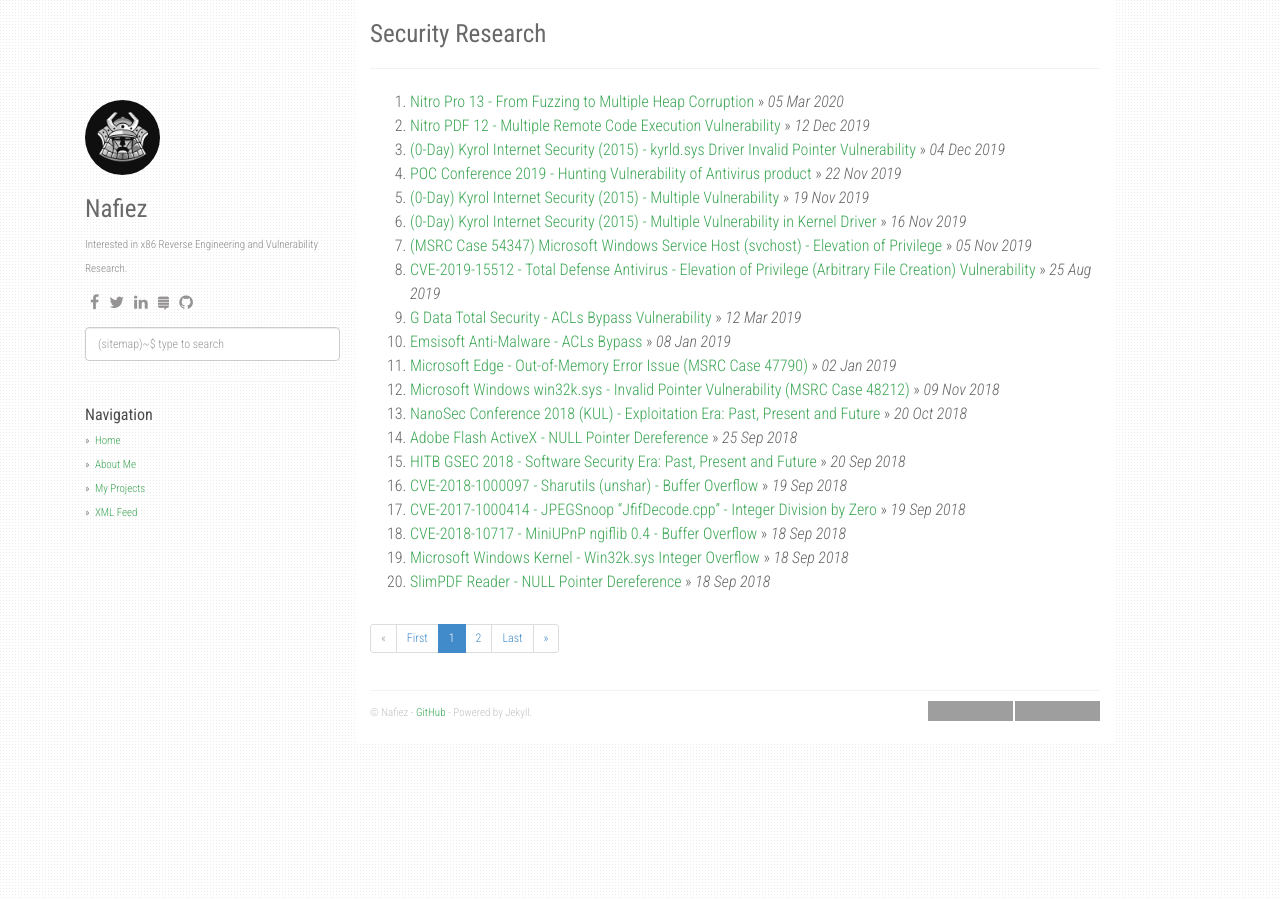
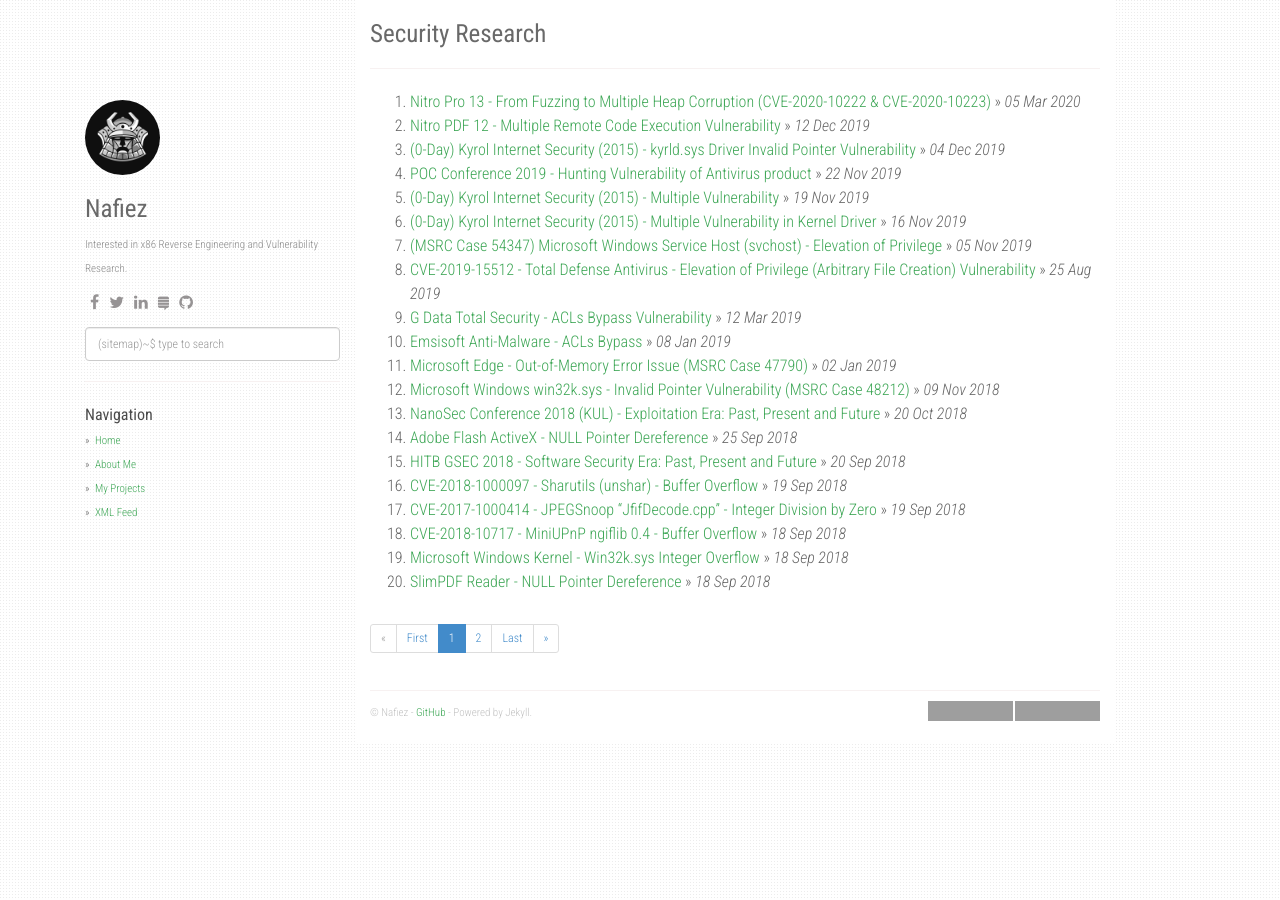
Before and after one commit to FazliMolaJan/nafiez.github.io, a Jekyll site: the page built from index.html, in a window 1280 px wide. Built offline with Jekyll 4.4.1, drawn with Linux system fonts in a browser that asks for light colours; nearby versions of some CDN libraries; the list of posts is cut into pages by our own code; grey boxes are pictures that could not be loaded.

Commit message:
Update 2020-03-05-fuzzing-heap-corruption-nitro-pdf-vulnerability.md

```diff
--- a/_posts/2020-03-05-fuzzing-heap-corruption-nitro-pdf-vulnerability.md
+++ b/_posts/2020-03-05-fuzzing-heap-corruption-nitro-pdf-vulnerability.md
@@ -1,6 +1,6 @@
 ---
 layout: post
-title:  "Nitro Pro 13 - From Fuzzing to Multiple Heap Corruption"
+title:  "Nitro Pro 13 - From Fuzzing to Multiple Heap Corruption (CVE-2020-10222 & CVE-2020-10223)"
 date:   2020-03-05 18:00:03 +0800
 categories: [security, vulnerability, corruption, fuzzing]
 ---
```
